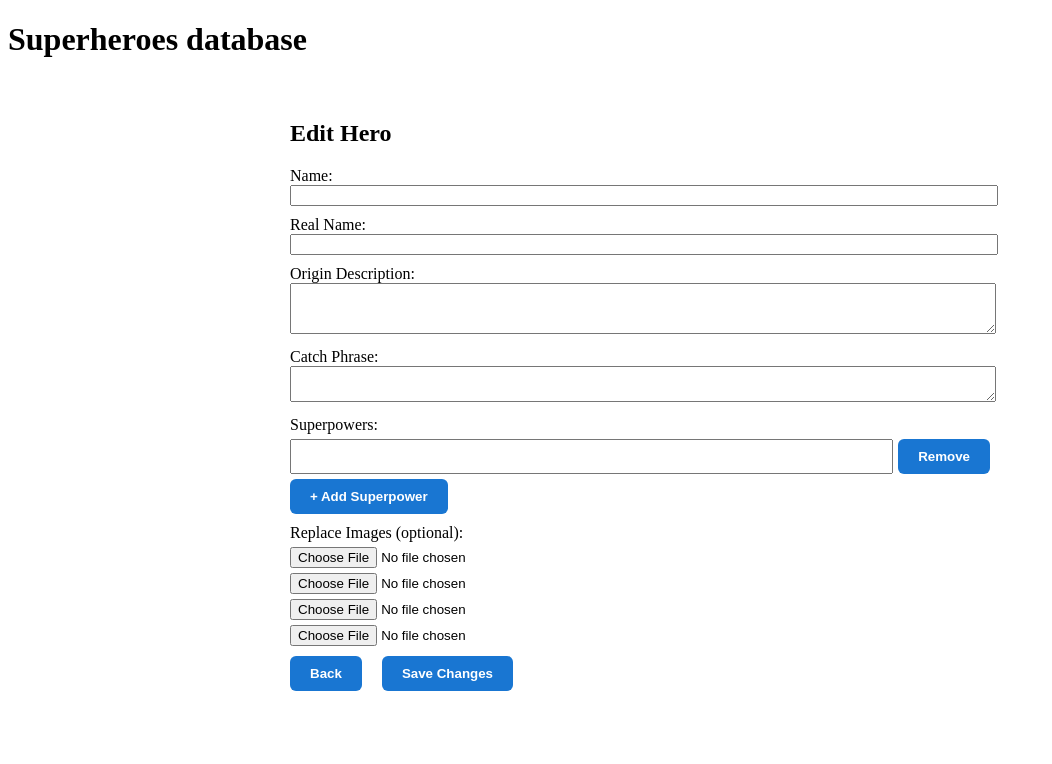
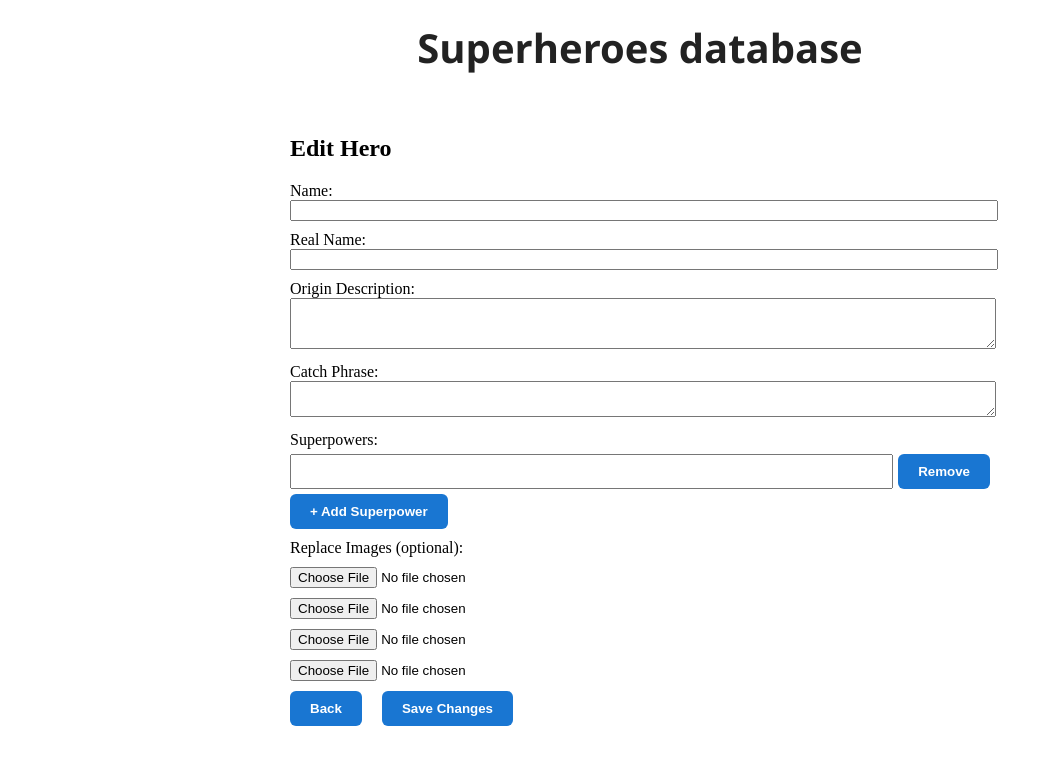
Before and after one commit to YehorZhurenko/heroesApp, a React (Vite) app in the folder superheroes_front/: page /edit/1 in a window 1280 px wide. Shown: the top 764 px of the page, without its empty margins (0-1052 px from the left). Built offline with nearby package versions, Linux system fonts and the light colour scheme; no server answers.

Commit message:
added readme

```diff
--- a/superheroes_front/src/components/Header.jsx
+++ b/superheroes_front/src/components/Header.jsx
@@ -1,7 +1,8 @@
 import React from 'react';
+import styles from '../styles/modules/Header.module.css';
 
 const Header = () => {
-  return <h1>Superheroes database</h1>;
+  return <h1 className={styles.title}>Superheroes database</h1>;
 };
 
 export default Header;
--- a/superheroes_front/src/pages/EditPage.jsx
+++ b/superheroes_front/src/pages/EditPage.jsx
@@ -11,7 +11,7 @@ const EditPage = () => {
   const navigate = useNavigate();
 
   const uploadToCloudinary = async (file, fileIndex, heroName) => {
-    const url = `https://api.cloudinary.com/v1_1/YOUR_CLOUD_NAME/image/upload`;
+    const url = `https://api.cloudinary.com/v1_1/dxtxfqhqw/image/upload`;
 
     const formData = new FormData();
     formData.append('file', file);
@@ -23,9 +23,6 @@ const EditPage = () => {
       .replace(/\s+/g, '_')
       .replace(/[^\w\-]/g, '');
     const publicId = `${safeName}_${fileIndex + 1}`;
-
-    formData.append('public_id', publicId);
-    formData.append('overwrite', 'true');
 
     const response = await fetch(url, {
       method: 'POST',
@@ -57,7 +54,9 @@ const EditPage = () => {
     const fetchNEdit = async () => {
       try {
         const data = await dispatch(fetchHero(id)).unwrap();
-        console.log(data);
+
+        const filledImages = [...(data.images || [])];
+        while (filledImages.length < 4) filledImages.push(null);
 
         setFormData({
           name: data.name,
@@ -65,9 +64,11 @@ const EditPage = () => {
           origin_description: data.origin_description,
           superpowers: data.superpowers || [''],
           catch_phrase: data.catch_phrase,
-          images: data.images || [null, null, null, null],
+          images: filledImages,
         });
-        setPreviewUrls(data.images);
+
+        setPreviewUrls(filledImages);
+        setNewFiles([null, null, null, null]); // reset new files
       } catch (error) {
         console.error('Failed to fetch hero:', error);
       }
@@ -139,11 +140,10 @@ const EditPage = () => {
           if (file) {
             return await uploadToCloudinary(file, index, formData.name);
           } else {
-            return formData.images[index]; // сохранить прежний URL
+            return formData.images[index]; // оставить старое изображение
           }
         }),
       );
-
       const payload = {
         name: formData.name,
         real_name: formData.real_name,
@@ -251,7 +251,7 @@ const EditPage = () => {
         <div style={{ marginBottom: '10px' }}>
           <label>Replace Images (optional):</label>
           {previewUrls.map((url, index) => (
-            <div key={index} style={{ marginTop: '5px' }}>
+            <div key={index} style={{ marginTop: '10px' }}>
               <input type="file" accept="image/*" onChange={(e) => handleFileChange(e, index)} />
               {url && (
                 <img
--- a/superheroes_front/src/pages/HomePage.jsx
+++ b/superheroes_front/src/pages/HomePage.jsx
@@ -2,9 +2,6 @@ import Pagination from '../components/Pagination';
 import Heroes from '../components/Heroes';
 import { Link } from 'react-router-dom';
 import styles from '../styles/modules/HomePage.module.css';
-import { useDispatch } from 'react-redux';
-import { fetchHeroes } from '../redux/slices/heroSlice';
-import { useEffect } from 'react';
 
 const HomePage = () => {
   return (
--- /dev/null
+++ b/superheroes_front/src/styles/modules/Header.module.css
@@ -0,0 +1,8 @@
+.title {
+  font-size: 2.5rem;
+  text-align: center;
+  margin: 20px 0;
+  color: #222;
+  font-weight: 700;
+  font-family: 'Segoe UI', Tahoma, Geneva, Verdana, sans-serif;
+}
--- a/superheroes_front/src/styles/modules/HomePage.module.css
+++ b/superheroes_front/src/styles/modules/HomePage.module.css
@@ -1,7 +1,7 @@
 .container {
   display: flex;
   flex-direction: column;
-  justify-content: center;
+  justify-content: start;
   align-items: center;
   padding: 40px 20px;
   gap: 20px;
--- a/superheroes_front/src/styles/modules/Pagination.module.css
+++ b/superheroes_front/src/styles/modules/Pagination.module.css
@@ -14,10 +14,11 @@
   font-weight: bold;
   cursor: pointer;
   transition: all 0.2s ease-in-out;
+  color: rgb(0, 0, 0);
 }
 
 .pageButton:hover {
   background-color: #007bff;
-  color: white;
+  color: rgb(0, 0, 0);
   border-color: #007bff;
 }
```
Also changed, not shown: 1 other file (tests, documents, lock files or other folders).
